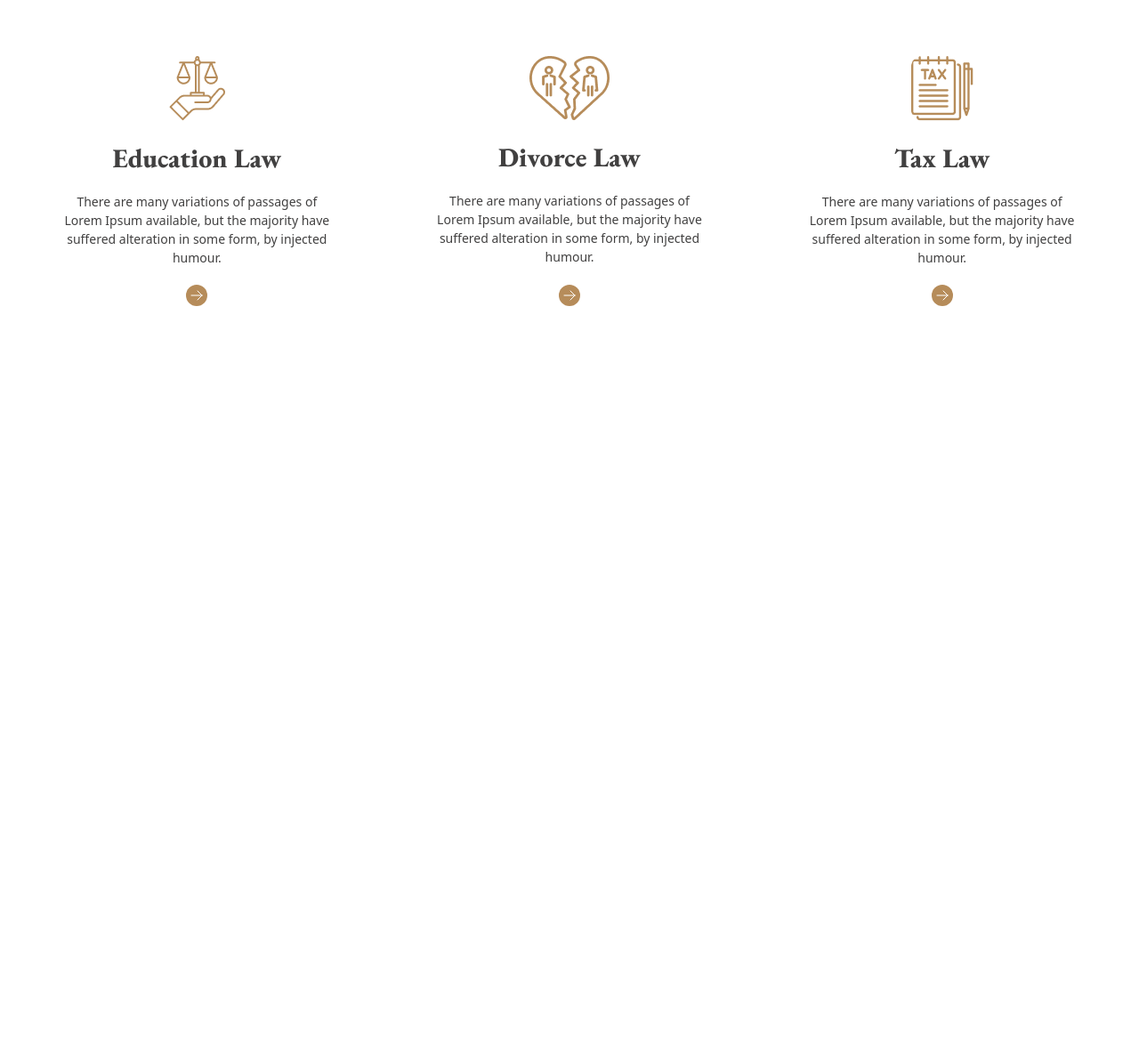
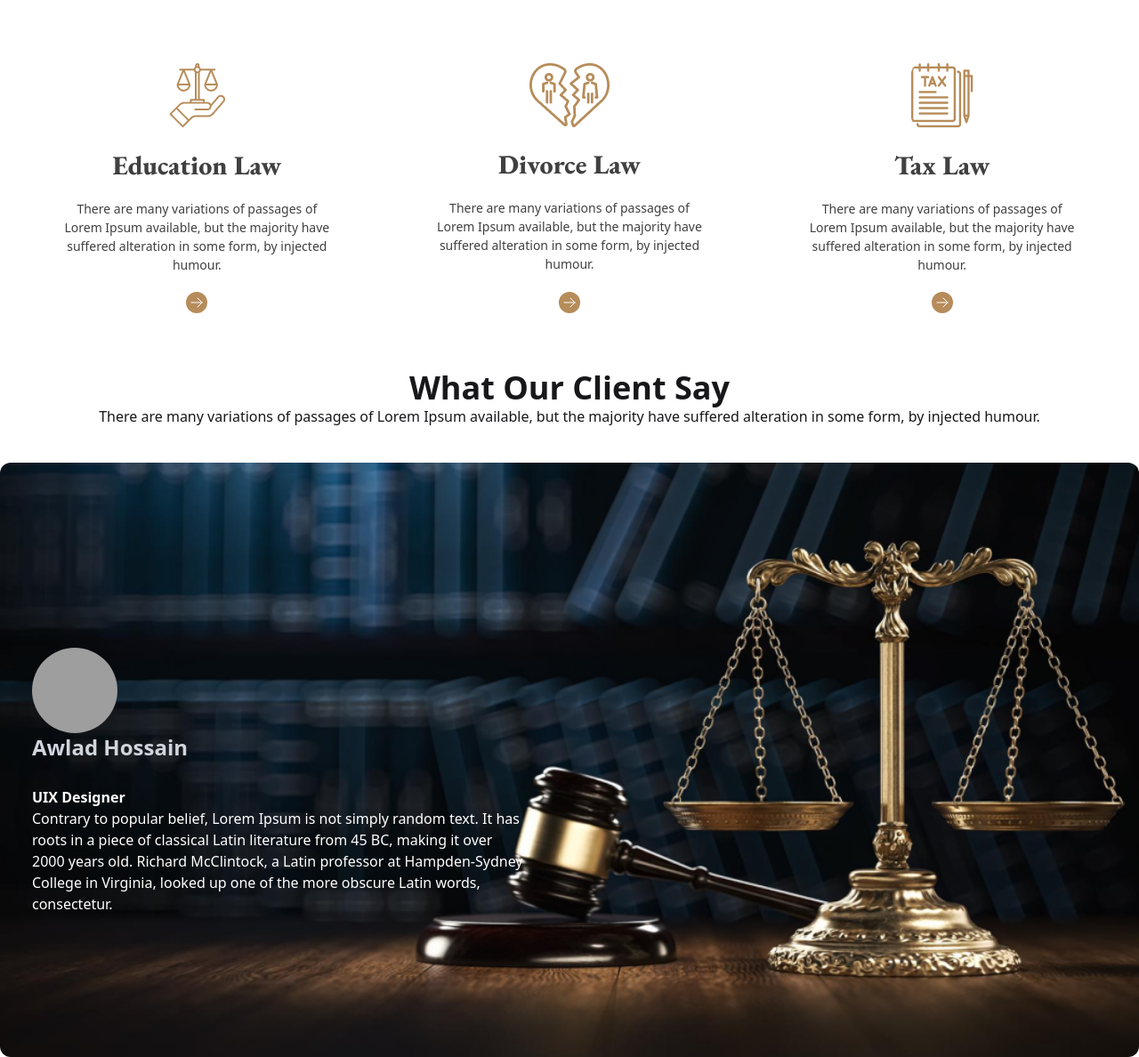
Before and after one commit to asifikram/my-legal-solution, a plain HTML site: page index.html in a window 1280 px wide. Shown: the part 1387-2575 px from the top of the page at 89% size. Before the commit the page ends 1795 px from the top, so only its background shows below. Drawn offline with nearby package versions, Linux system fonts and the light colour scheme; grey boxes are pictures that could not be loaded.

Commit message:
finish the client section by tailwind css + daisyUi and responsive also

```diff
--- a/index.html
+++ b/index.html
@@ -30,7 +30,7 @@
   <body>
     <header class="md:container md:mx-auto lg:container lg:mx-auto">
       <div
-        class="flex items-center gap-6 md:flex md:justify-around lg:flex lg:justify-around"
+        class="flex items-center justify-around md:flex md:justify-around lg:flex lg:justify-around"
       >
         <div class="flex items-center">
           <div class="dropdown">
@@ -96,20 +96,20 @@
           class="hero w-full md:rounded-xl lg:rounded-xl md:w-full lg:w-full p-5 md:pr-28 lg:py-24 mt-5 md:py-24"
           style="background-image: url(images/banner.png)"
         >
-          <div
-            class="hero-content  md:text-center lg:text-center md:my-24 lg:mb-12"
-          >
+          <div class="hero-content lg:text-center md:my-24 lg:mb-12">
             <div class="">
-              <h1 class="mb-5 text-1xl font-bold text-white md:text-5xl md:font-bold">
+              <h1
+                class="mb-5 text-1xl font-bold text-white md:text-2xl lg:text-5xl md:font-bold"
+              >
                 We Provide Effective <br />
                 Legal Solutions
               </h1>
-              <p class="mb-5 text-gray-300">
+              <p class="mb-7 text-gray-300">
                 There are many variations of passages of Lorem Ipsum available,
                 but the majority <br />
                 have suffered alteration in some form, by injected humour.
               </p>
-              <div class="flex md:justify-center lg:justify-center gap-5">
+              <div class="flex lg:justify-center gap-5">
                 <input
                   class="bg-white text-[#A0A0A0] md:px-12 lg:px-12 px-5 rounded-xl"
                   type="search"
@@ -127,24 +127,30 @@
     <main class="md:container md:mx-auto lg:container lg:mx-auto">
       <section class="mt-24">
         <div class="text-center p-1">
-          <h1 class="font-extrabold text-4xl eb--garamond mb-3 ">The Legal Practice Area</h1>
+          <h1 class="font-extrabold text-4xl eb--garamond mb-3">
+            The Legal Practice Area
+          </h1>
           <p class="poopings text-[#707070]">
             There are many variations of passages of Lorem Ipsum available, but
-            the majority have <br> suffered alteration in some form, by injected
-            humour.
+            the majority have <br />
+            suffered alteration in some form, by injected humour.
           </p>
         </div>
         <!-- law-section -->
         <div
           class="grid grid-cols-1 md:grid md:grid-cols-2 lg:grid lg:grid-cols-3 mt-20 gap-x-4 gap-y-4 p-5"
         >
-        <!-- law-1 -->
-          <div class="card px-5 py-5 ">
+          <!-- law-1 -->
+          <div class="card px-5 py-5">
             <figure class="px-10 pt-10">
               <img src="images/business.png" alt="Shoes" class="rounded-xl" />
             </figure>
             <div class="card-body items-center text-center">
-              <h2 class="card-title  eb--garamond font-extrabold text-3xl text-[#414040] mb-3">Business Law</h2>
+              <h2
+                class="card-title eb--garamond font-extrabold text-3xl text-[#414040] mb-3"
+              >
+                Business Law
+              </h2>
               <p class="text-[#414040] mb-3">
                 There are many variations of passages of Lorem Ipsum available,
                 but the majority have suffered alteration in some form, by
@@ -169,12 +175,18 @@
             </div>
           </div>
           <!-- law-2 -->
-           <div class="card bg-linear-to-t from-[#F3F3F3] to-[#F3F3F3] px-5 py-5 ">
+          <div
+            class="card bg-linear-to-t from-[#F3F3F3] to-[#F3F3F3] px-5 py-5"
+          >
             <figure class="px-10 pt-10">
               <img src="images/criminal.png" alt="Shoes" class="rounded-xl" />
             </figure>
             <div class="card-body items-center text-center">
-              <h2 class="card-title  eb--garamond font-extrabold text-3xl text-[#414040] mb-3">Criminal Law</h2>
+              <h2
+                class="card-title eb--garamond font-extrabold text-3xl text-[#414040] mb-3"
+              >
+                Criminal Law
+              </h2>
               <p class="text-[#414040] mb-3">
                 There are many variations of passages of Lorem Ipsum available,
                 but the majority have suffered alteration in some form, by
@@ -199,12 +211,16 @@
             </div>
           </div>
           <!-- law-3 -->
-           <div class="card px-5 py-5">
+          <div class="card px-5 py-5">
             <figure class="px-10 pt-10">
               <img src="images/child.png" alt="Shoes" class="rounded-xl" />
             </figure>
             <div class="card-body items-center text-center">
-              <h2 class="card-title  eb--garamond font-extrabold text-3xl text-[#414040] mb-3">Child Support</h2>
+              <h2
+                class="card-title eb--garamond font-extrabold text-3xl text-[#414040] mb-3"
+              >
+                Child Support
+              </h2>
               <p class="text-[#414040] mb-3">
                 There are many variations of passages of Lorem Ipsum available,
                 but the majority have suffered alteration in some form, by
@@ -229,12 +245,16 @@
             </div>
           </div>
           <!-- law-4 -->
-           <div class="card px-5 py-5">
+          <div class="card px-5 py-5">
             <figure class="px-10 pt-10">
               <img src="images/education.png" alt="Shoes" class="rounded-xl" />
             </figure>
             <div class="card-body items-center text-center">
-              <h2 class="card-title  eb--garamond font-extrabold text-3xl text-[#414040] mb-3">Education Law</h2>
+              <h2
+                class="card-title eb--garamond font-extrabold text-3xl text-[#414040] mb-3"
+              >
+                Education Law
+              </h2>
               <p class="text-[#414040] mb-3">
                 There are many variations of passages of Lorem Ipsum available,
                 but the majority have suffered alteration in some form, by
@@ -259,12 +279,16 @@
             </div>
           </div>
           <!-- law-5 -->
-           <div class="card px-5 py-5">
+          <div class="card px-5 py-5">
             <figure class="px-10 pt-10">
               <img src="images/divorce.png" alt="Shoes" class="rounded-xl" />
             </figure>
             <div class="card-body items-center text-center">
-              <h2 class="card-title  eb--garamond font-extrabold text-3xl text-[#414040] mb-3">Divorce Law</h2>
+              <h2
+                class="card-title eb--garamond font-extrabold text-3xl text-[#414040] mb-3"
+              >
+                Divorce Law
+              </h2>
               <p class="text-[#414040] mb-3">
                 There are many variations of passages of Lorem Ipsum available,
                 but the majority have suffered alteration in some form, by
@@ -289,12 +313,16 @@
             </div>
           </div>
           <!-- law-6 -->
-           <div class="card px-5 py-5">
+          <div class="card px-5 py-5">
             <figure class="px-10 pt-10">
               <img src="images/tax.png" alt="Shoes" class="rounded-xl" />
             </figure>
             <div class="card-body items-center text-center">
-              <h2 class="card-title  eb--garamond font-extrabold text-3xl text-[#414040] mb-3">Tax Law</h2>
+              <h2
+                class="card-title eb--garamond font-extrabold text-3xl text-[#414040] mb-3"
+              >
+                Tax Law
+              </h2>
               <p class="text-[#414040] mb-3">
                 There are many variations of passages of Lorem Ipsum available,
                 but the majority have suffered alteration in some form, by
@@ -320,6 +348,40 @@
           </div>
         </div>
       </section>
+      <section>
+        <!-- client-section -->
+         <div class="text-center mb-10">
+          <h1 class="font-semibold text-4xl">What Our Client Say</h1>
+          <p>There are many variations of passages of Lorem Ipsum available, but the majority have suffered alteration in some form, by injected humour.</p>
+         </div>
+        <div
+          class="hero w-full md:rounded-xl lg:rounded-xl md:w-full lg:w-full p-5 md:pr-28 lg:py-24 mt-5 md:py-24"
+          style="background-image: url(images/banner.png)"
+        >
+          <div class="hero-content  md:my-24 lg:mb-12">
+            <div id="">
+              <div class="avatar">
+                <div class="w-24 rounded-full">
+                  <img
+                    src="https://img.daisyui.com/images/profile/demo/batperson@192.webp"
+                  />
+                </div>
+              </div>
+              <p class="mb-7 text-gray-300 font-extrabold text-2xl ">
+                Awlad Hossain
+              </p>
+              <p class="text-white font-semibold">UIX Designer</p>
+              <p class="text-white lg:w-1/2">
+                Contrary to popular belief, Lorem Ipsum is not simply random
+                text. It has roots in a piece of classical Latin literature from
+                45 BC, making it over 2000 years old. Richard McClintock, a
+                Latin professor at Hampden-Sydney College in Virginia, looked up
+                one of the more obscure Latin words, consectetur.
+              </p>
+            </div>
+          </div>
+        </div>
+      </section>
     </main>
     <footer></footer>
   </body>
```
Also changed, not shown: 1 other file.
